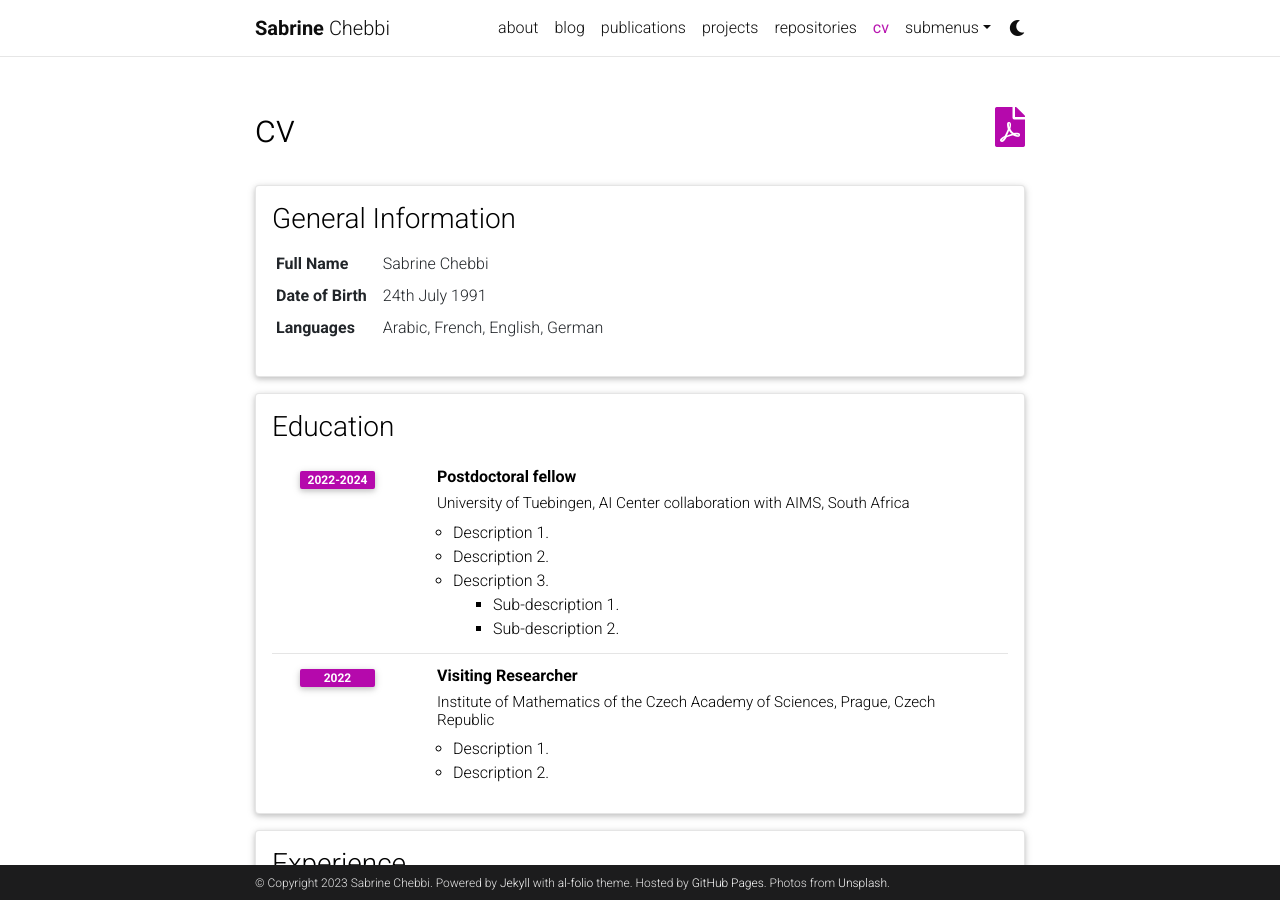
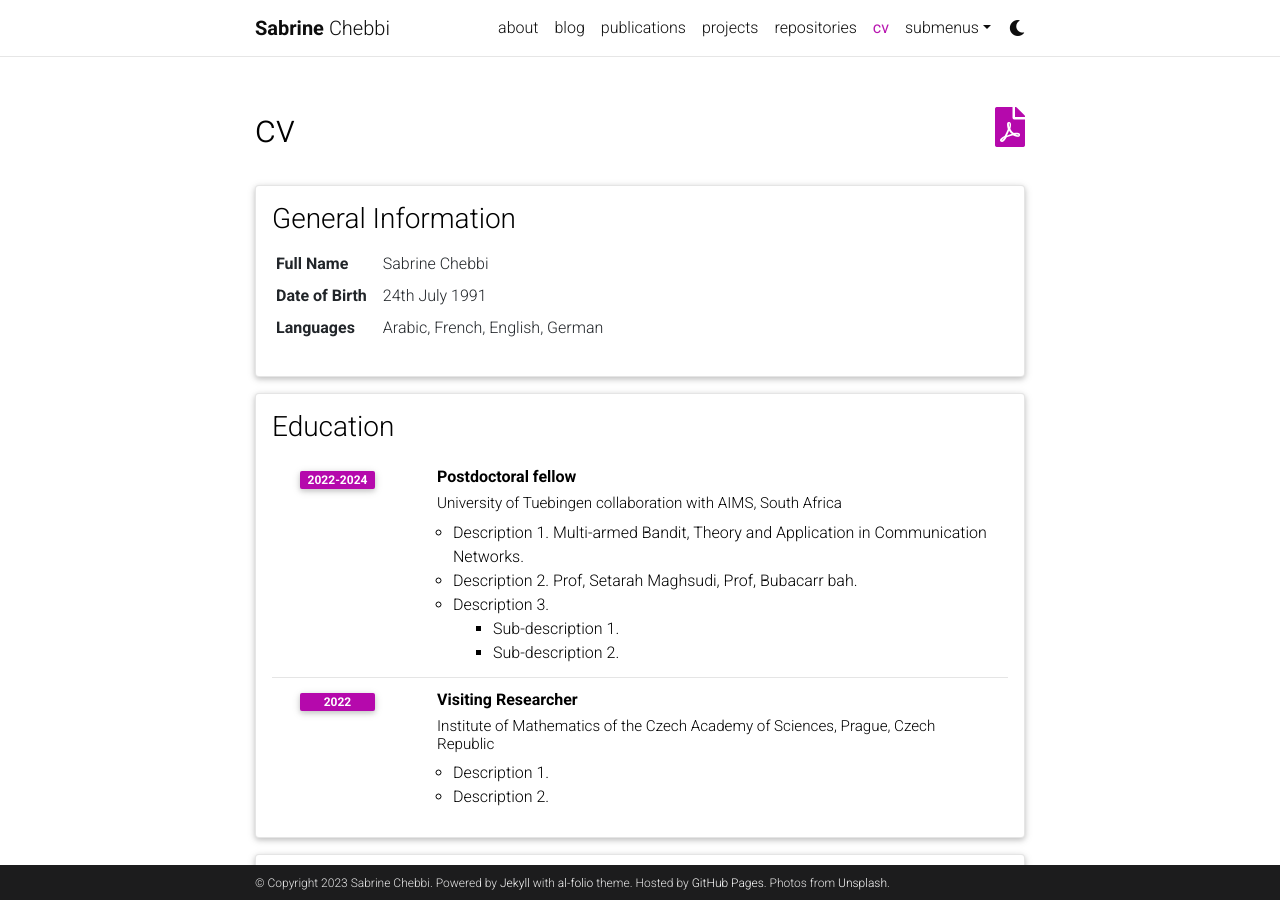
Before and after one commit to Sabrine-stack/Sabrine-stack.github.io, a Jekyll site: the page built from _pages/cv.md, in a window 1280 px wide and 900 px high. Built offline with Jekyll 4.4.1, drawn with Linux system fonts in a browser that asks for light colours; comment, search, counter and statistics services are not loaded; a style sheet for code colours, icons or effects is not loaded.

Commit message:
Update cv.yml

```diff
--- a/_data/cv.yml
+++ b/_data/cv.yml
@@ -12,14 +12,11 @@
   type: time_table
   contents:
     - title: Postdoctoral fellow
-      institution: University of Tuebingen, AI Center collaboration with AIMS, South Africa
+      institution: University of Tuebingen collaboration with AIMS, South Africa
       year: 2022-2024
       description:
-        -  Multi-armed Bandit, Theory and Application in Communication Networks
-        -  Prof.Setarah Maghsudi, Prof. Bubacarr bah
-      description:
-        - Description 1.
-        - Description 2.
+        - Description 1. Multi-armed Bandit, Theory and Application in Communication Networks.
+        - Description 2. Prof, Setarah Maghsudi, Prof, Bubacarr bah.
         - title: Description 3.
           contents:
             - Sub-description 1.
```
